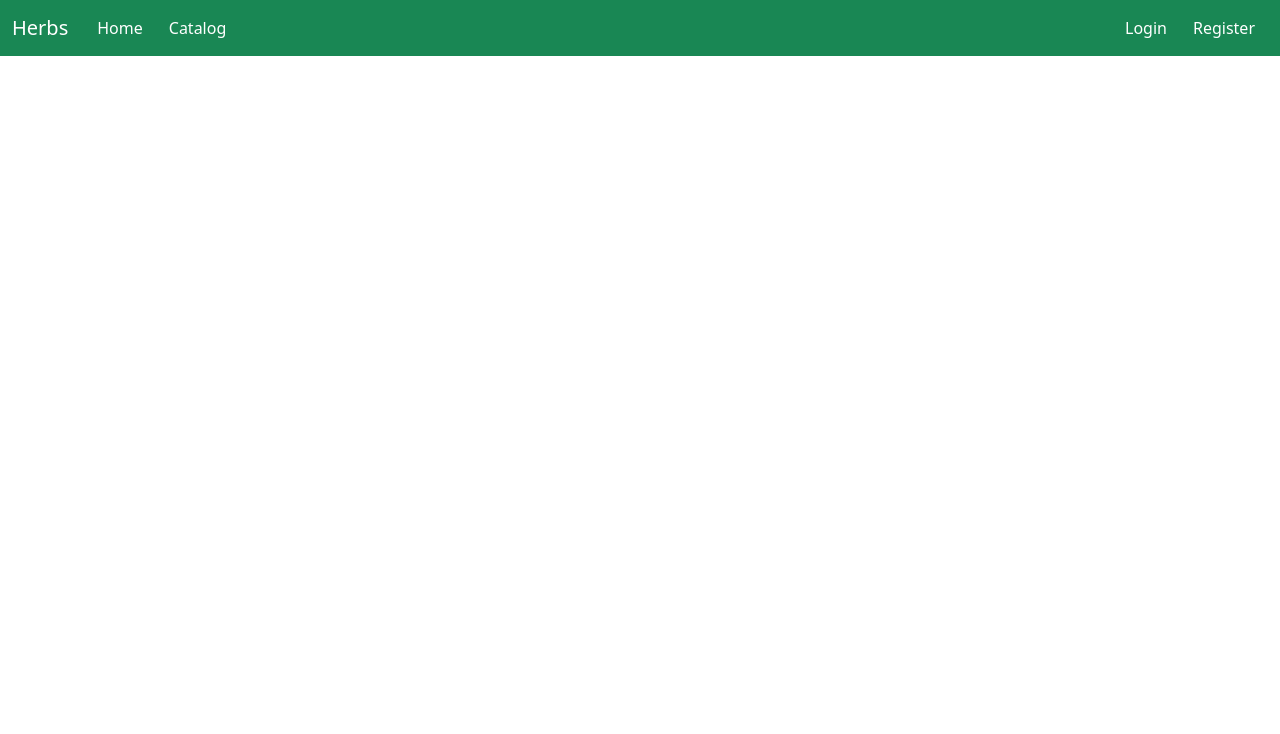
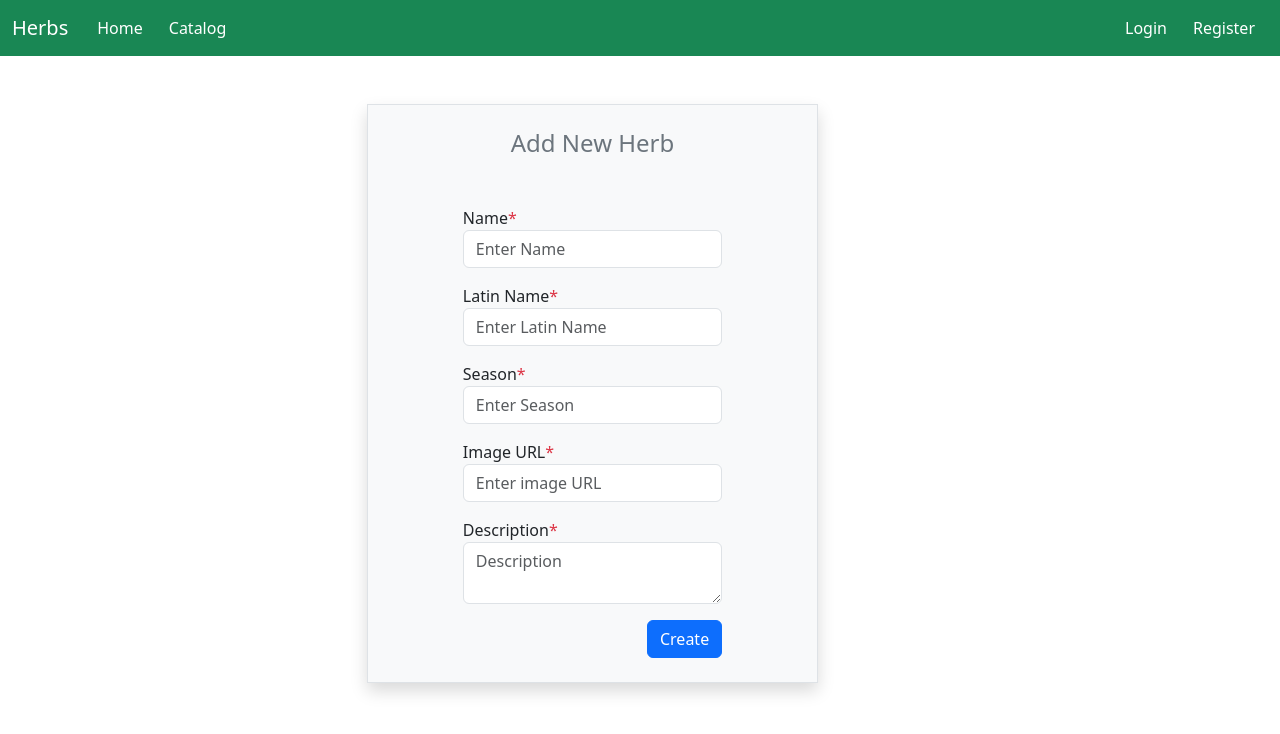
Before and after one commit to VIvanova1/herbs, an Angular app in the folder client/herbs-app/: page /new in a window 1280 px wide. Before the commit this address led to /. Shown: the top 734 px of the page. Built offline with nearby package versions, Linux system fonts and the light colour scheme.

Commit message:
create component

```diff
--- a/client/herbs-app/src/app/app.routes.ts
+++ b/client/herbs-app/src/app/app.routes.ts
@@ -2,9 +2,11 @@ import { Routes } from '@angular/router';
 import { HomeComponent } from './home/home.component';
 import { CatalogComponent } from './catalog/catalog.component';
 import { DetailsComponent } from './details/details.component';
+import { CreateComponent } from './create/create.component';
 
 export const routes: Routes = [
     { path: '', component: HomeComponent },
     { path: 'catalog', component: CatalogComponent },
     { path: 'details', component: DetailsComponent },
+    { path: 'new', component: CreateComponent },
 ];
--- /dev/null
+++ b/client/herbs-app/src/app/create/create.component.html
@@ -0,0 +1,38 @@
+<div class="container">
+    <div class="row">
+        <div class="col-md-5 offset-md-3">
+            <div class="signup-form">
+                <form action="" class="mt-5 border p-4 bg-light shadow ">
+                    <h4 class="mb-5 text-secondary text-center">Add New Herb</h4>
+                    <div class="row  d-flex justify-content-center">
+                        <div class="mb-3 col-md-8">
+                            <label>Name<span class="text-danger">*</span></label>
+                            <input type="text" name="fname" class="form-control" placeholder="Enter Name">
+                        </div>
+
+                        <div class="mb-3 col-md-8">
+                            <label>Latin Name<span class="text-danger">*</span></label>
+                            <input type="text" name="Lname" class="form-control" placeholder="Enter Latin Name">
+                        </div>
+
+                        <div class="mb-3 col-md-8">
+                            <label>Season<span class="text-danger">*</span></label>
+                            <input type="text" name="season" class="form-control" placeholder="Enter Season">
+                        </div>
+                        <div class="mb-3 col-md-8">
+                            <label>Image URL<span class="text-danger">*</span></label>
+                            <input type="text" name="image" class="form-control" placeholder="Enter image URL">
+                        </div>
+                        <div class="mb-3 col-md-8">
+                            <label>Description<span class="text-danger">*</span></label>
+                            <textarea type="text" name="description" class="form-control" placeholder="Description"></textarea>
+                        </div>
+                        <div class="col-md-8">
+                           <button class="btn btn-primary float-end">Create</button>
+                        </div>
+                    </div>
+                </form>
+            </div>
+        </div>
+    </div>
+</div>
```
Also changed, not shown: client/herbs-app/src/app/create/create.component.ts (added, +12 -0 lines), client/herbs-app/src/app/create/create.component.css (added), 1 other file (tests, documents, lock files or other folders).
